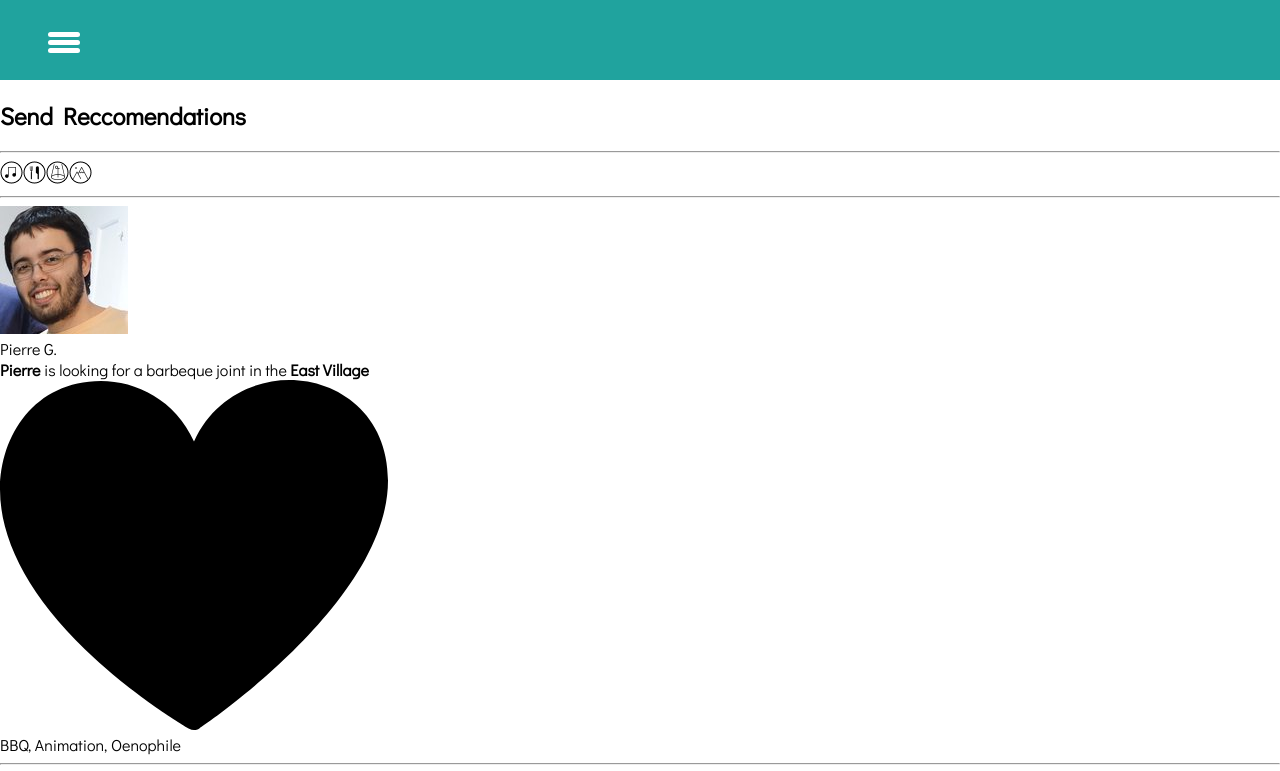
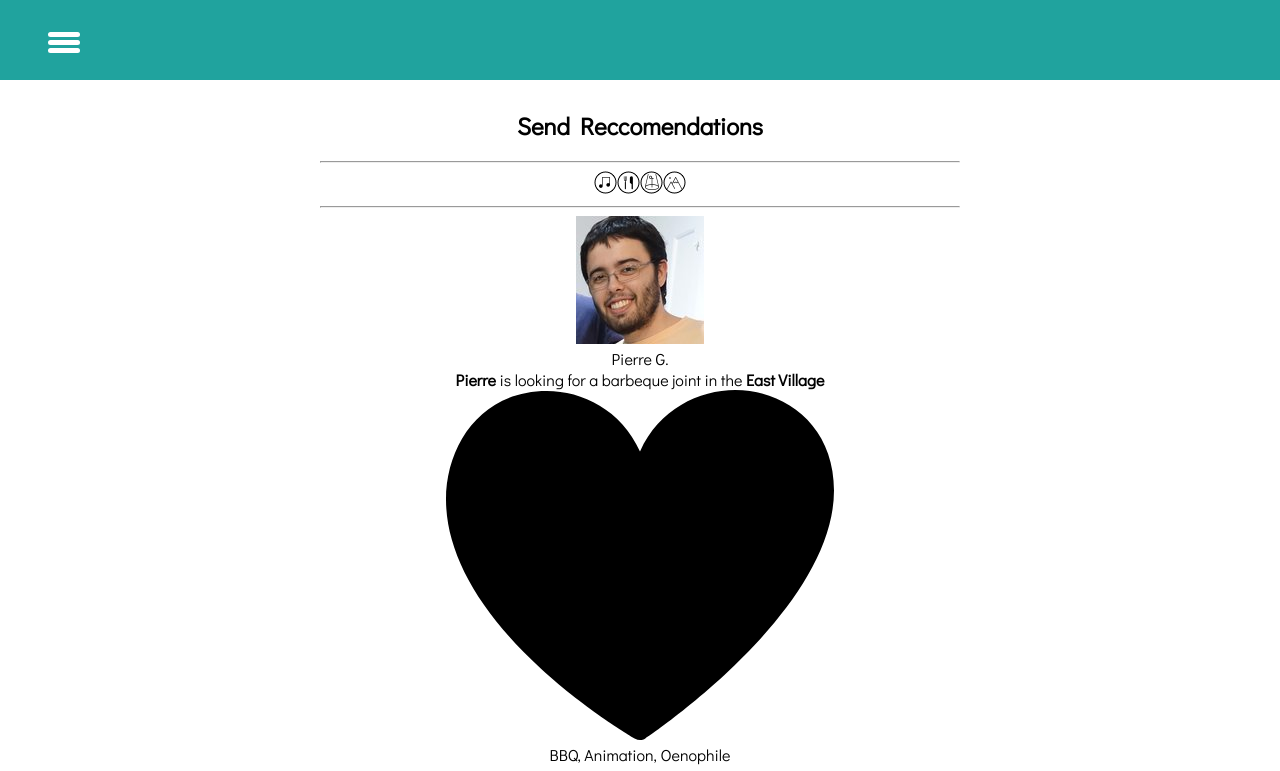
Before and after one commit to itzamnahuerta/localture, a React (Create React App) app in the folder client/: page /travelers_near_you in a window 1280 px wide. Shown: the top 771 px of the page. Built offline with nearby package versions, Linux system fonts and the light colour scheme.

Commit message:
centered divs on travelersNear

```diff
--- a/client/src/components/TravelersNear/TravelersNear.js
+++ b/client/src/components/TravelersNear/TravelersNear.js
@@ -11,6 +11,7 @@ import Ronan from '../../assets/Ronan.jpg'
 import Noriko from '../../assets/Noriko.jpg'
 import Jaime from '../../assets/Jamie.png'
 import Analisa from '../../assets/Analisa.png'
+import '../../styles/TravelersNear.scss'
 
 
 class TravelersNear extends Component {
@@ -20,7 +21,7 @@ class TravelersNear extends Component {
         // }
         // else{
             return (
-                <div>
+                <div className="center">
                     <div>
                         <h2>Send Reccomendations</h2>
                         <hr/>
--- /dev/null
+++ b/client/src/styles/TravelersNear.scss
@@ -0,0 +1,8 @@
+@import 'Colors';
+
+.center {
+    margin: auto;
+    width: 50%;
+    padding: 10px;
+    text-align: center;
+  }
```
